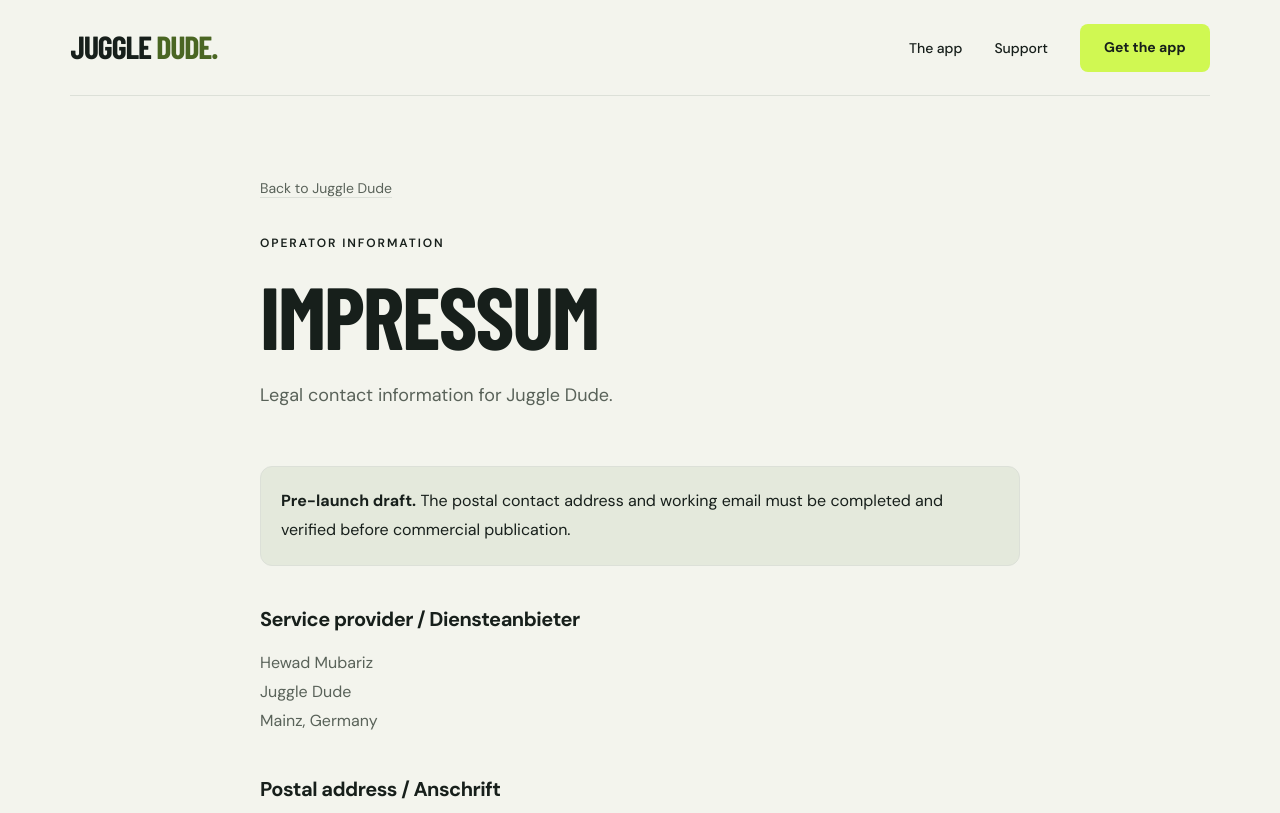
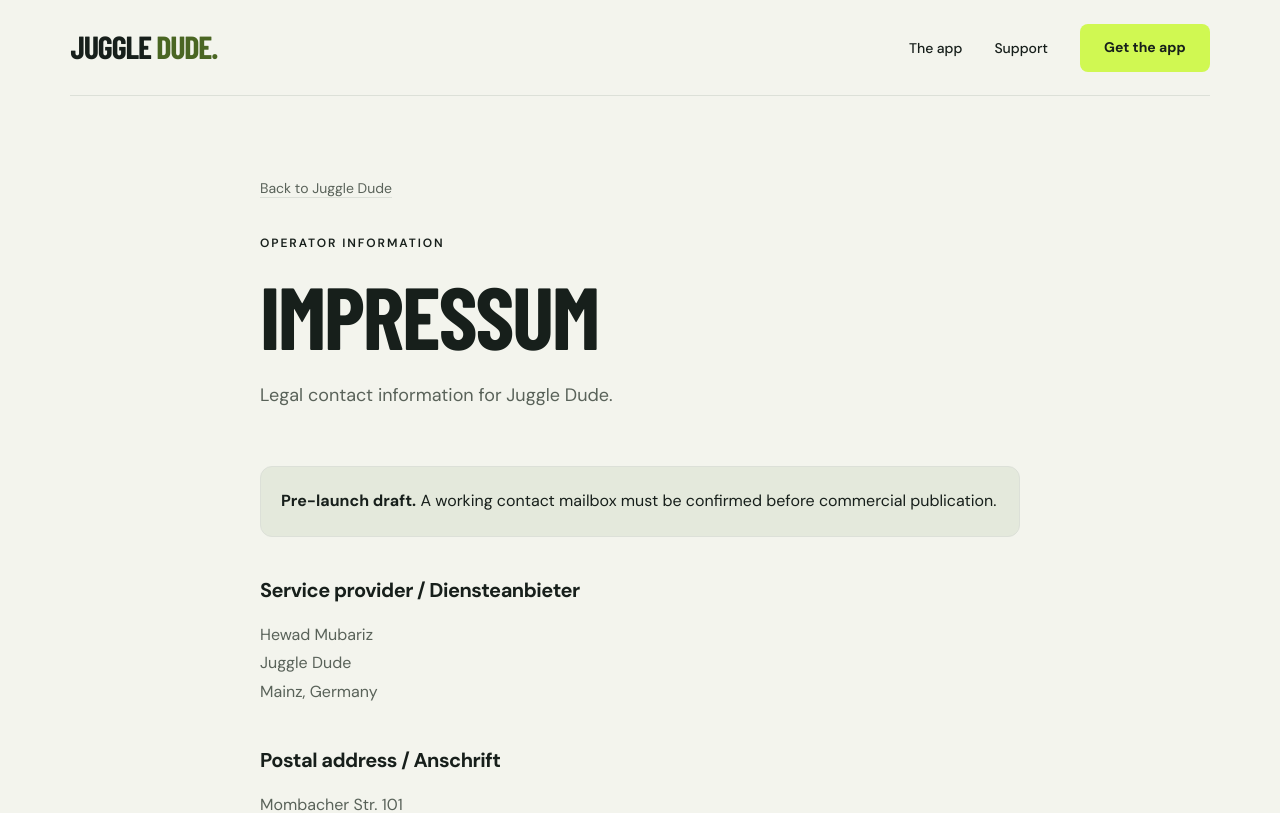
Before and after one commit to hewad-mubariz/juggle-dude-website, a Next.js app: page /imprint in a window 1280 px wide. Shown: the top 813 px of the page. Built offline with nearby package versions, Linux system fonts and the light colour scheme; no server answers; a web font is replaced by a local one.

Commit message:
Publish the supplied operator postal address

```diff
--- a/app/imprint/page.tsx
+++ b/app/imprint/page.tsx
@@ -11,7 +11,7 @@
 export default function Imprint() {
   return (
     <ContentPage eyebrow="Operator information" title="Impressum" intro="Legal contact information for Juggle Dude.">
-      {(!site.contactAddress || !site.supportEmailConfirmed) && <aside className="notice"><p><strong>Pre-launch draft.</strong> The postal contact address and working email must be completed and verified before commercial publication.</p></aside>}
+      {(!site.contactAddress || !site.supportEmailConfirmed) && <aside className="notice"><p><strong>Pre-launch draft.</strong> {site.contactAddress ? "A working contact mailbox must be confirmed before commercial publication." : "The postal contact address and working email must be completed and verified before commercial publication."}</p></aside>}
       <h2>Service provider / Diensteanbieter</h2>
       <p>{site.operatorName}<br />Juggle Dude<br />{site.operatorCity}, {site.operatorCountry}</p>
       <h2>Postal address / Anschrift</h2>
--- a/app/privacy/page.tsx
+++ b/app/privacy/page.tsx
@@ -12,7 +12,7 @@
 export default function Privacy() {
   return (
     <ContentPage eyebrow={`Last updated ${site.policyDate}`} title="Privacy policy" intro="Your training videos are analysed on your phone. If you create an account, we store your profile and training results so you can use them across devices.">
-      {!site.privacyApproved && <aside className="notice" aria-label="Draft policy notice"><p><strong>Pre-launch draft.</strong> This page describes the current development app. A working contact mailbox, postal contact address, provider and processing locations, retention schedules, and an implemented account-deletion process must be confirmed before public release.</p></aside>}
+      {!site.privacyApproved && <aside className="notice" aria-label="Draft policy notice"><p><strong>Pre-launch draft.</strong> This page describes the current development app. A working contact mailbox, {!site.contactAddress && "postal contact address, "}provider and processing locations, retention schedules, and an implemented account-deletion process must be confirmed before public release.</p></aside>}
 
       <h2>1. Who is responsible</h2>
       <p>Juggle Dude is operated by {site.operatorName}, an individual developer based in {site.operatorCity}, {site.operatorCountry}, who is the controller of the personal information described here. This policy covers the iPhone app and this website.</p>
--- a/lib/site.ts
+++ b/lib/site.ts
@@ -13,7 +13,7 @@
 }
 
 const supportEmailConfirmed = process.env.NEXT_PUBLIC_SUPPORT_EMAIL_CONFIRMED === "true";
-const contactAddress = process.env.NEXT_PUBLIC_CONTACT_ADDRESS?.trim() || null;
+const contactAddress = process.env.NEXT_PUBLIC_CONTACT_ADDRESS?.trim() || "Mombacher Str. 101\n55122 Mainz\nGermany";
 const processingDetails = process.env.NEXT_PUBLIC_PROCESSING_DETAILS?.trim() || null;
 const retentionDetails = process.env.NEXT_PUBLIC_RETENTION_DETAILS?.trim() || null;
 const deletionInstructions = process.env.NEXT_PUBLIC_DELETION_INSTRUCTIONS?.trim() || null;
--- a/scripts/check-launch.mjs
+++ b/scripts/check-launch.mjs
@@ -4,7 +4,6 @@
 
 const required = [
   "NEXT_PUBLIC_SITE_URL",
-  "NEXT_PUBLIC_CONTACT_ADDRESS",
   "NEXT_PUBLIC_PROCESSING_DETAILS",
   "NEXT_PUBLIC_RETENTION_DETAILS",
   "NEXT_PUBLIC_DELETION_INSTRUCTIONS",
```
Also changed, not shown: 3 other files (tests, documents, lock files or other folders).
